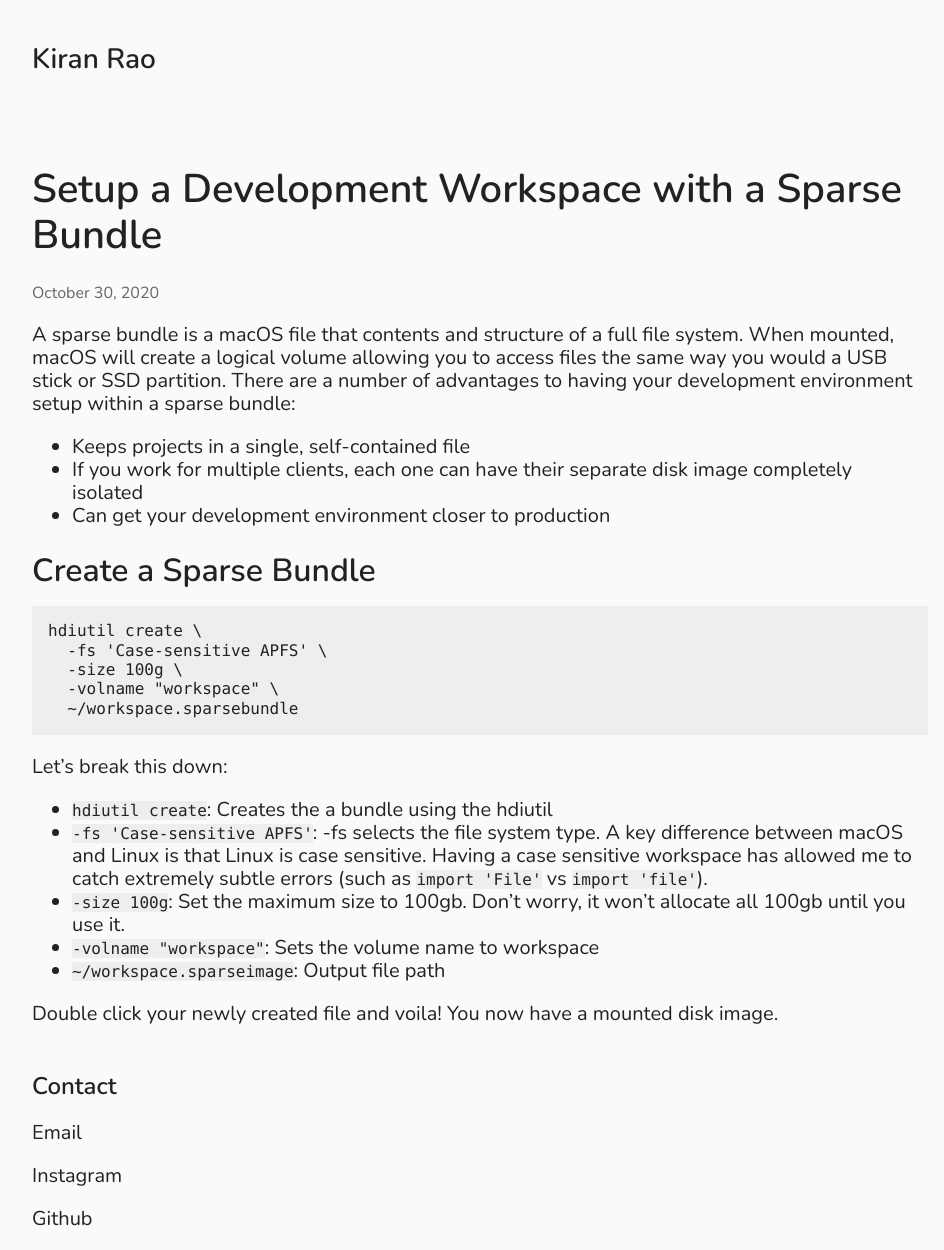
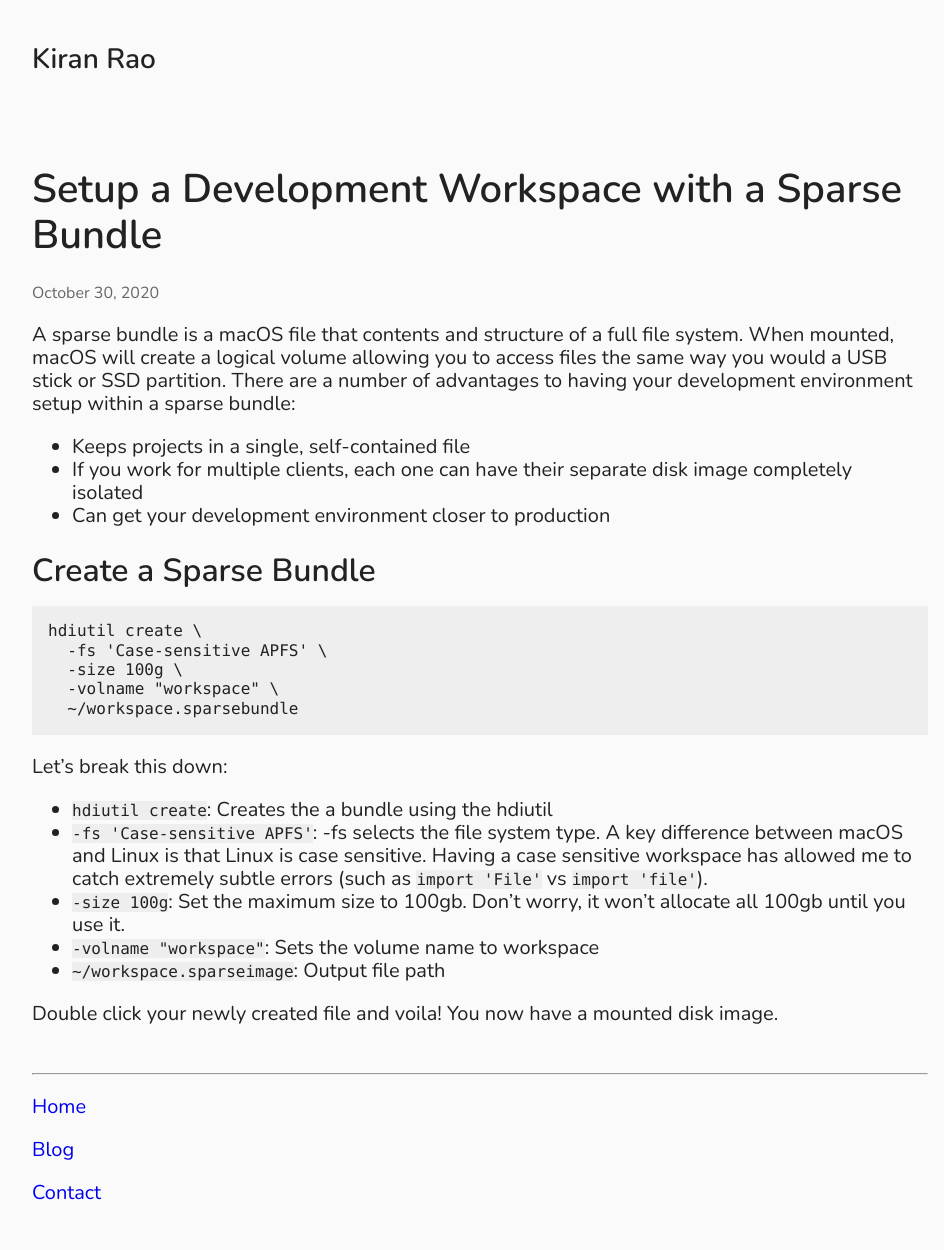
Before and after one commit to Kiran-Rao/kiran-rao.github.io, a Jekyll site: the page built from docs/_posts/2020-10-30-sparse-bundle-workspace.md, in a window 1280 px wide. Shown: the whole page, without its empty margins (160-1104 px from the left). Built offline with Jekyll 4.4.1, drawn with Linux system fonts in a browser that asks for light colours; after the commit the page ends 1224 px from its top, so only the background shows below that.

Commit message:
Update header/footer

```diff
--- a/docs/_includes/footer.html
+++ b/docs/_includes/footer.html
@@ -1,12 +1,8 @@
 <footer>
   <div class="wrapper">
-    <h3>Contact</h3>
-    <p><a class="contact-link" href="mailto:hi@kiranrao.ca" target="_blank" rel="noopener">Email</a></p>
-    <p>
-      <a class="contact-link" href="https://www.instagram.com/kiranasaurus/" target="_blank" rel="noopener"
-        >Instagram</a
-      >
-    </p>
-    <p><a class="contact-link" href="https://github.com/Kiran-Rao/" target="_blank" rel="noopener">Github</a></p>
+    <hr />
+    <p><a class="link" href="/">Home</a></p>
+    <p><a class="link" href="/blog">Blog</a></p>
+    <p><a class="link" href="/contact">Contact</a></p>
   </div>
 </footer>
--- a/docs/_includes/header.html
+++ b/docs/_includes/header.html
@@ -1,5 +1,5 @@
 <header>
   <div class="wrapper">
-    <h1 class="site-header">Kiran Rao</h1>
+    <a class="contact-link" href="/"><h1 class="site-header">Kiran Rao</h1></a>
   </div>
 </header>
```
Also changed, not shown: docs/contact.html (added, +12 -0 lines).
